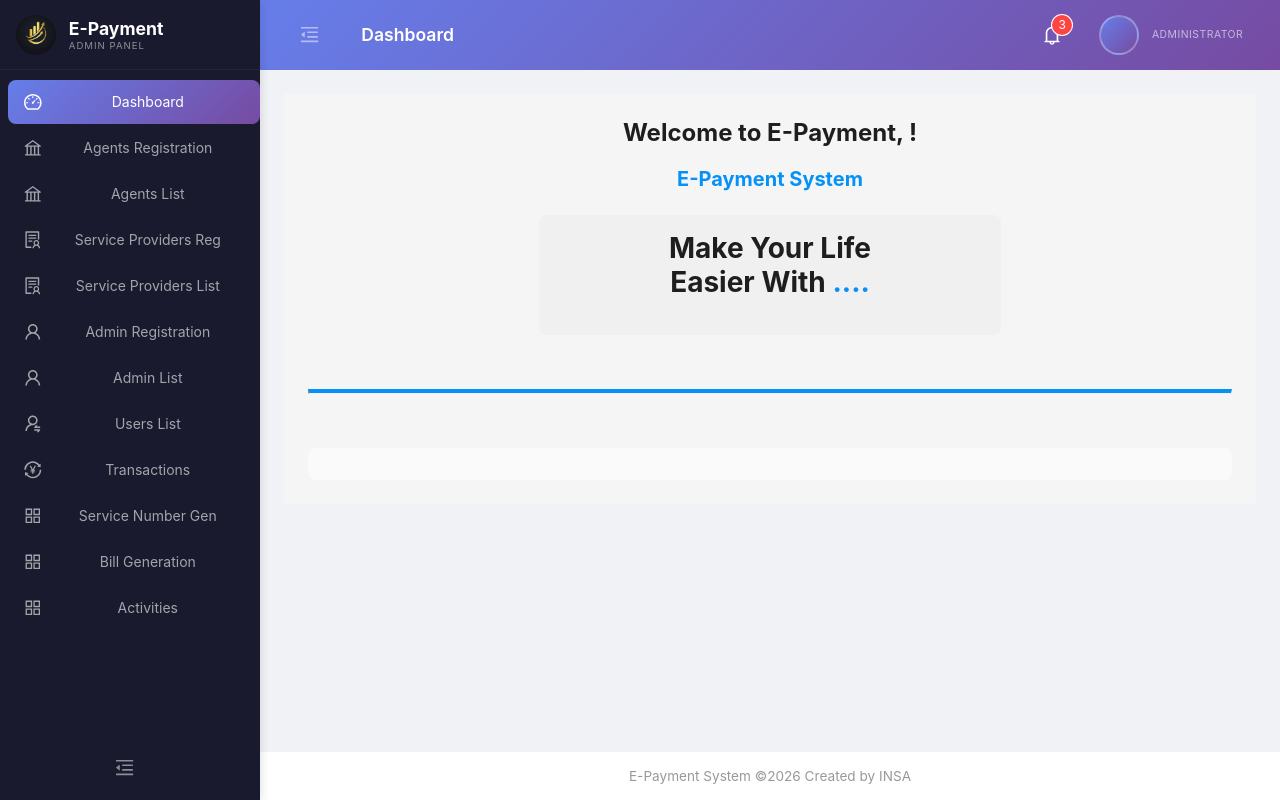
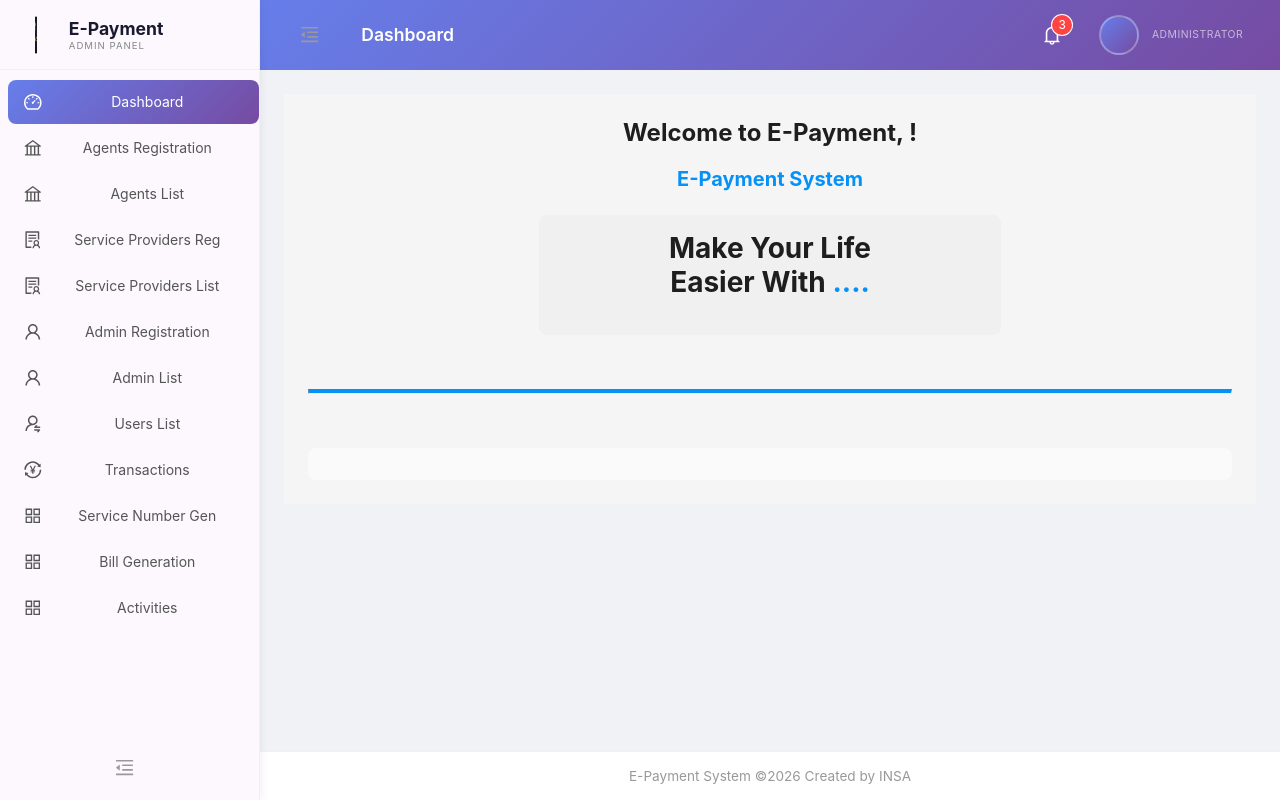
Before and after one commit to eftuT/E-payment-system, a React (Create React App) app in the folder front-end/: page /admin/dashboard/1 in a window 1280 px wide. Built offline with nearby package versions, Linux system fonts and the light colour scheme; sample sign-in values are in the browser's storage.

Commit message:
dashboard

```diff
--- a/front-end/src/pages/Admin/Dashboard.css
+++ b/front-end/src/pages/Admin/Dashboard.css
@@ -22,44 +22,75 @@
   min-height: 100vh;
 }
 
+.admin-main-layout {
+  transition: margin-left 0.2s ease;
+  min-height: 100vh;
+}
+
 /* ========== SIDER ========== */
 .admin-sider {
-  background: #1a1a2e !important;
-  box-shadow: 2px 0 8px rgba(0, 0, 0, 0.1);
-  position: relative;
+  background: #FCF8FE !important;
+  box-shadow: 2px 0 8px rgba(0, 0, 0, 0.05);
   z-index: 10;
+  border-right: 1px solid #f0f0f0;
+  overflow: hidden !important;
+  transition: width 0.2s ease !important;
+}
+
+.admin-sider .ant-layout-sider-children {
+  overflow: hidden !important;
+}
+
+/* ========== 3D ROTATING LOGO (Same as user page) ========== */
+.admin-logo-img {
+  width: 40px;
+  height: 40px;
+  border-radius: 50%;
+  object-fit: cover;
+  flex-shrink: 0;
+  transition: transform 0.3s;
+  animation: rotateY 2s linear infinite;
+}
+
+@keyframes rotateY {
+  0% {
+    transform: rotateY(0deg);
+  }
+  100% {
+    transform: rotateY(360deg);
+  }
+}
+
+.admin-logo-img:hover {
+  transform: scale(1.1);
 }
 
 .admin-logo-container {
   display: flex;
   align-items: center;
   padding: 1.2rem 1rem;
-  border-bottom: 1px solid rgba(255, 255, 255, 0.05);
+  border-bottom: 1px solid #f0f0f0;
   height: 70px;
-}
-
-.admin-logo-img {
-  width: 40px;
-  height: 40px;
-  border-radius: 50%;
-  object-fit: cover;
+  white-space: nowrap;
 }
 
 .admin-logo-text {
   margin-left: 0.8rem;
+  overflow: hidden;
+  white-space: nowrap;
 }
 
 .admin-logo-text h1 {
   font-size: 1.1rem;
   font-weight: 700;
-  color: #fff;
+  color: #1a1a2e;
   margin: 0;
   line-height: 1.2;
 }
 
 .admin-logo-text p {
   font-size: 0.6rem;
-  color: rgba(255, 255, 255, 0.5);
+  color: #888;
   margin: 0;
   text-transform: uppercase;
   letter-spacing: 1px;
@@ -77,17 +108,22 @@
   line-height: 44px !important;
   margin: 2px 8px !important;
   border-radius: 8px !important;
-  color: rgba(255, 255, 255, 0.6) !important;
+  color: #555 !important;
   transition: all 0.3s ease !important;
+  white-space: nowrap;
 }
 
 .admin-menu .ant-menu-item:hover {
-  background: rgba(255, 255, 255, 0.05) !important;
-  color: #fff !important;
+  background: #f0f0ff !important;
+  color: #667eea !important;
 }
 
 .admin-menu .ant-menu-item-selected {
   background: linear-gradient(135deg, #667eea, #764ba2) !important;
+  color: #fff !important;
+}
+
+.admin-menu .ant-menu-item-selected a {
   color: #fff !important;
 }
 
@@ -108,13 +144,13 @@
 }
 
 .admin-toggle-btn {
-  color: rgba(255, 255, 255, 0.5) !important;
+  color: #999 !important;
   font-size: 1.2rem !important;
   transition: color 0.3s ease !important;
 }
 
 .admin-toggle-btn:hover {
-  color: #fff !important;
+  color: #667eea !important;
 }
 
 /* ========== HEADER ========== */
@@ -317,6 +353,18 @@
   .admin-content {
     padding: 1rem !important;
   }
+
+  .admin-sider {
+    position: fixed !important;
+    height: 100vh !important;
+    left: 0;
+    top: 0;
+    z-index: 1000;
+  }
+
+  .admin-main-layout {
+    margin-left: 0 !important;
+  }
 }
 
 @media (max-width: 480px) {
--- a/front-end/src/pages/Admin/Dashboard.js
+++ b/front-end/src/pages/Admin/Dashboard.js
@@ -204,10 +204,23 @@ const Dashboard = ({ content }) => {
         onCollapse={toggleCollapsed}
         className="admin-sider"
         width={260}
+        collapsedWidth={0}
         trigger={null}
+        style={{
+          overflow: 'hidden',
+          height: '100vh',
+          position: 'fixed',
+          left: 0,
+          top: 0,
+          bottom: 0,
+        }}
       >
         <div className="admin-logo-container">
-          <img src={companyLogo} alt="company logo" className="admin-logo-img" />
+          <img
+            src={companyLogo}
+            alt="company logo"
+            className="admin-logo-img rotating-logo"
+          />
           {!collapsed && (
             <div className="admin-logo-text">
               <h1>E-Payment</h1>
@@ -217,7 +230,7 @@ const Dashboard = ({ content }) => {
         </div>
 
         <Menu
-          theme="dark"
+          theme="light"
           mode="inline"
           selectedKeys={[selectedMenu]}
           onSelect={handleMenuSelect}
@@ -241,7 +254,7 @@ const Dashboard = ({ content }) => {
         </div>
       </Sider>
 
-      <Layout>
+      <Layout className="admin-main-layout" style={{ marginLeft: collapsed ? 0 : 260, transition: 'margin-left 0.2s' }}>
         <Header className="admin-header">
           <div className="admin-header-left">
             <Button
```
